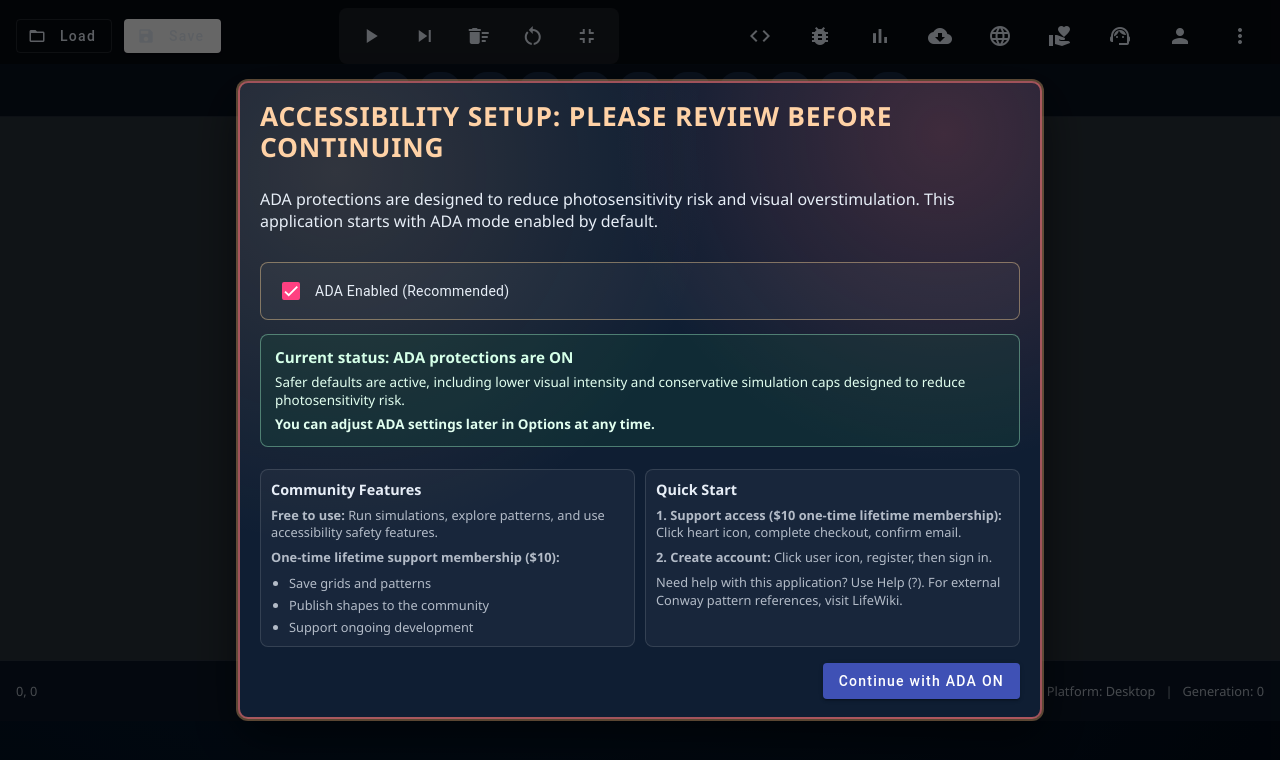
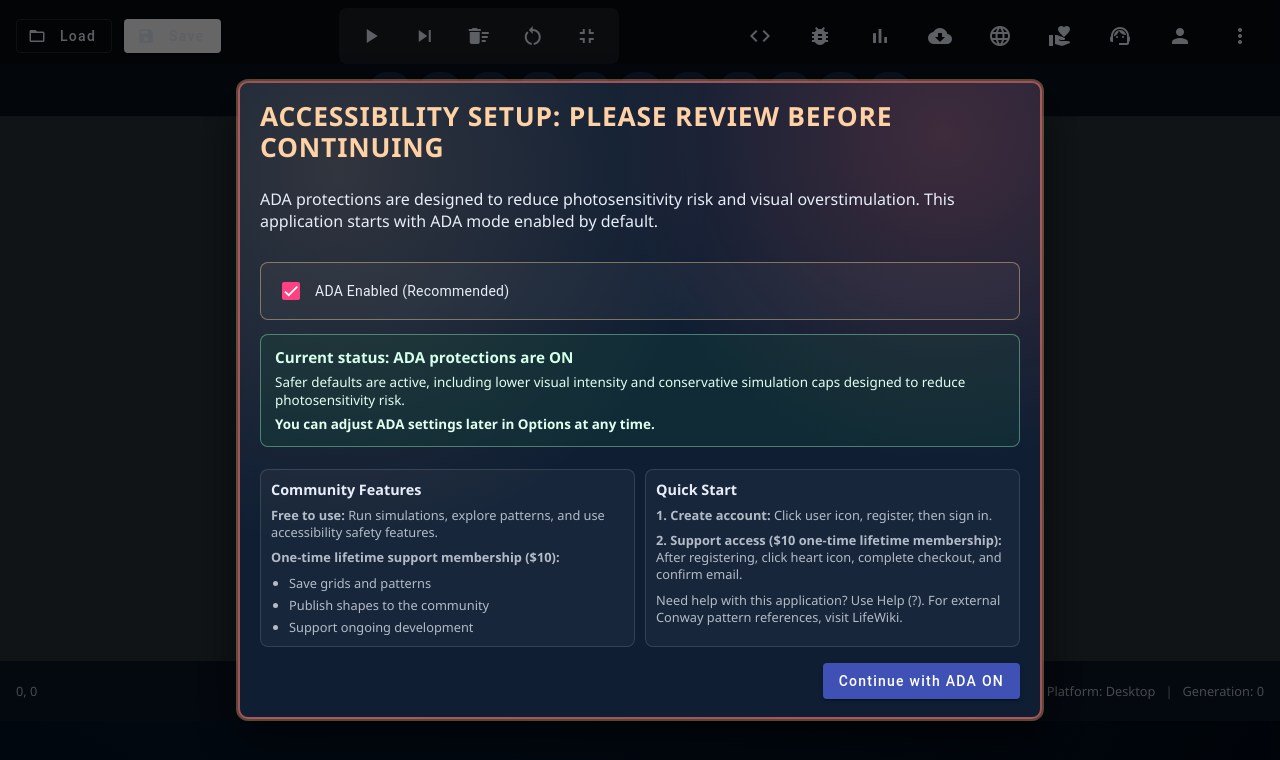
Before and after one commit to bpauquette/gol-angular, an Angular app: page / in a window 1280 px wide. Shown: the top 760 px of the page. Built offline with nearby package versions, Linux system fonts and the light colour scheme.

Commit message:
Update ADA quick-start to register before support access

```diff
--- a/src/app/game-of-life/game-of-life.component.html
+++ b/src/app/game-of-life/game-of-life.component.html
@@ -707,8 +707,8 @@
 
               <section class="gol-ada-onboarding-card">
                 <h3>Quick Start</h3>
-                <p><strong>1. Support access ($10 one-time lifetime membership):</strong> Click heart icon, complete checkout, confirm email.</p>
-                <p><strong>2. Create account:</strong> Click user icon, register, then sign in.</p>
+                <p><strong>1. Create account:</strong> Click user icon, register, then sign in.</p>
+                <p><strong>2. Support access ($10 one-time lifetime membership):</strong> After registering, click heart icon, complete checkout, and confirm email.</p>
                 <p class="gol-ada-onboarding-help">
                   Need help with this application? Use Help (?). For external Conway pattern references, visit LifeWiki.
                 </p>
```
